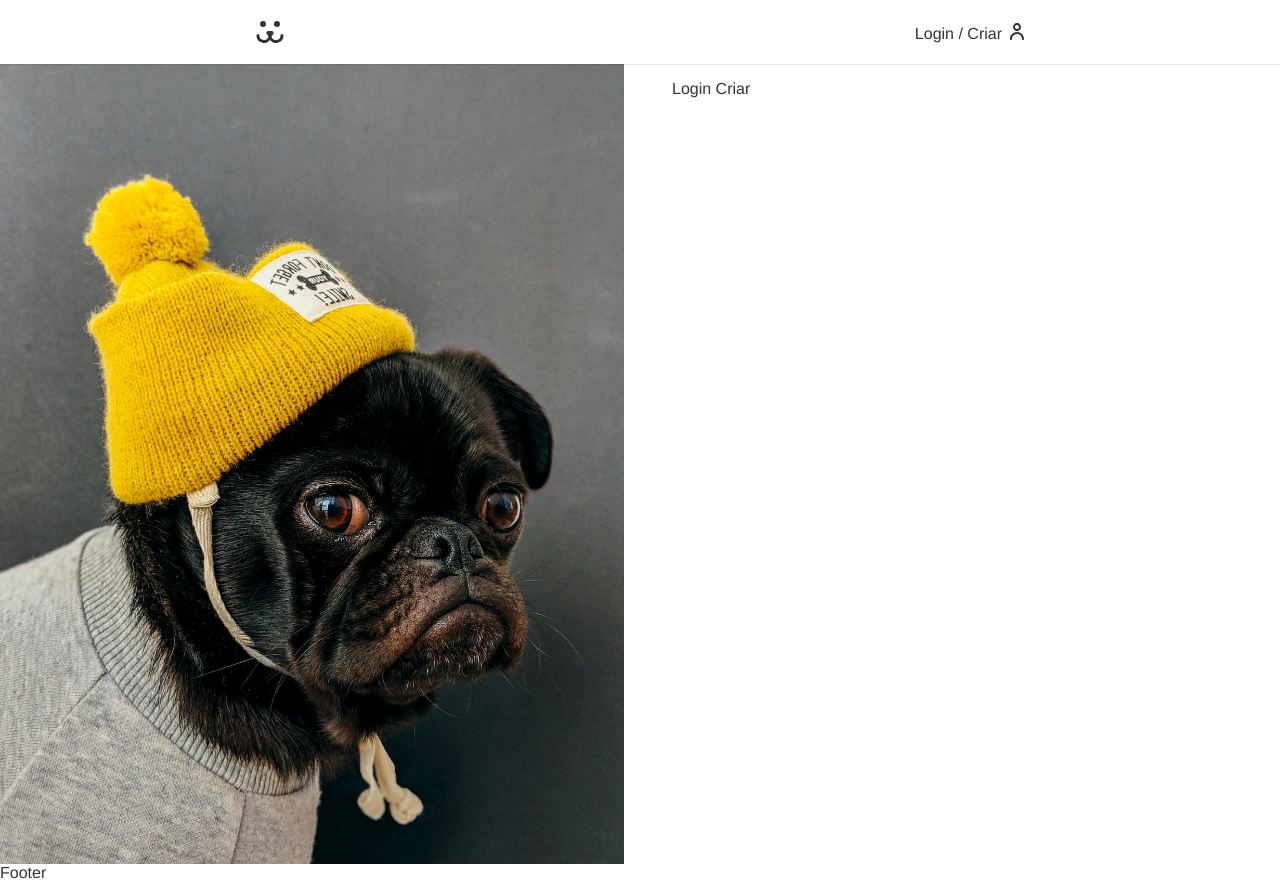
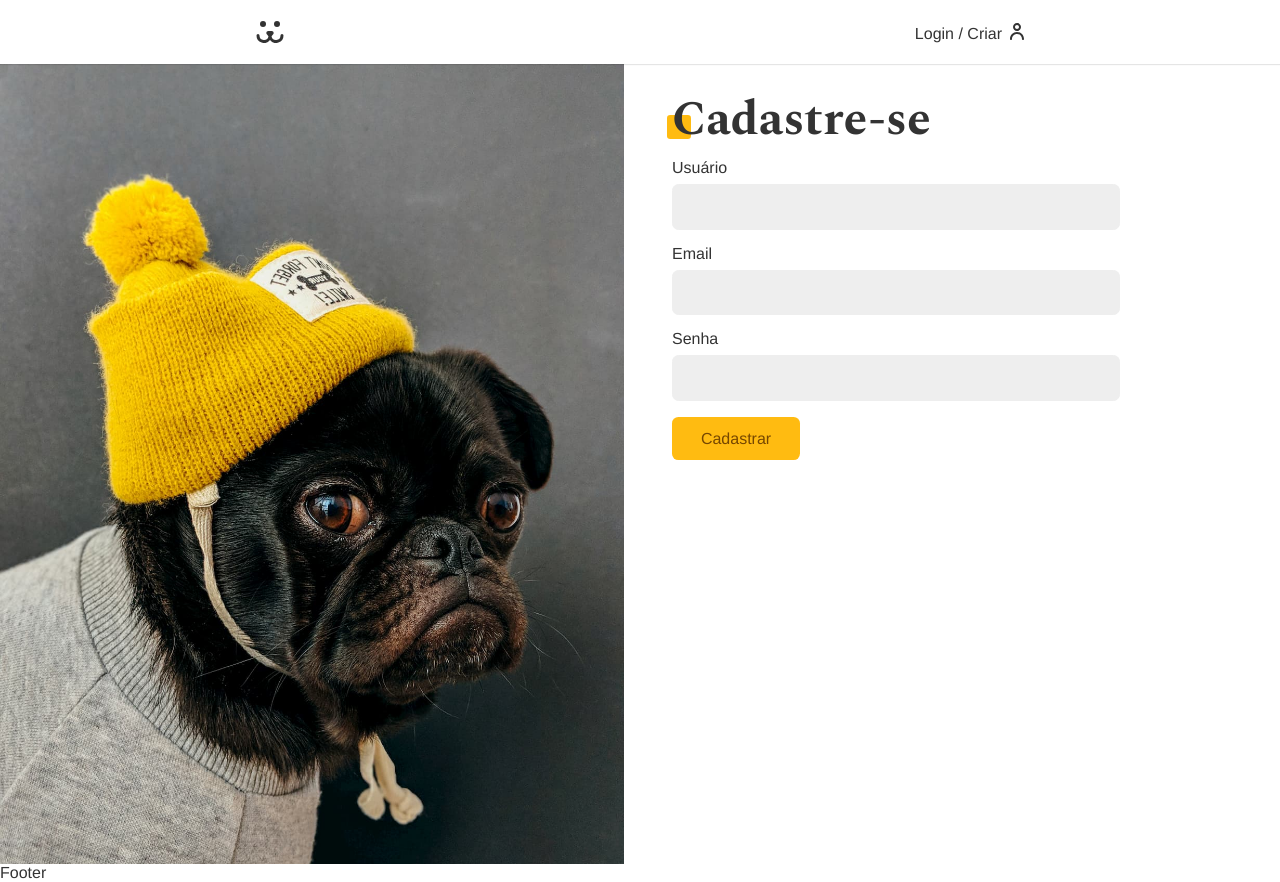
Before and after one commit to erlijunior/dogs, a React (Vite) app: page /login/criar in a window 1280 px wide. Built offline with nearby package versions, Linux system fonts and the light colour scheme.

Commit message:
feat: implementa cadastro de usuário

```diff
--- a/src/Components/Login/LoginCreate.jsx
+++ b/src/Components/Login/LoginCreate.jsx
@@ -1,4 +1,39 @@
+import Input from '../Forms/Input'
+import Button from '../Forms/Button'
+import useForm from '../../Hooks/useForm'
+import { USER_POST } from '../../api'
+import React from 'react'
+import { UserContext } from '../../Contexts/UserContext'
+
 const LoginCreate = () => {
-	return <div>Login Criar</div>
+	const username = useForm()
+	const email = useForm('email')
+	const password = useForm() // colocar password para validar
+
+	const { userLogin } = React.useContext(UserContext)
+
+	async function handleSubmit(event) {
+		event.preventDefault()
+		const { url, options } = USER_POST({
+			username: username.value,
+			email: email.value,
+			password: password.value,
+		})
+		const response = await fetch(url, options)
+		if (response.ok) userLogin(username.value, password.value)
+		console.log(response)
+	}
+
+	return (
+		<section className='animeLeft'>
+			<h1 className='title'>Cadastre-se</h1>
+			<form onSubmit={handleSubmit}>
+				<Input label={'Usuário'} type={'text'} name={'username'} {...username} />
+				<Input label={'Email'} type={'email'} name={'email'} {...email} />
+				<Input label={'Senha'} type={'password'} name={'password'} {...password} />
+				<Button>Cadastrar</Button>
+			</form>
+		</section>
+	)
 }
 export default LoginCreate
--- a/src/Hooks/useForm.jsx
+++ b/src/Hooks/useForm.jsx
@@ -5,6 +5,11 @@
 		regex:
 			/^(([^<>()[\]\\.,;:\s@"]+(\.[^<>()[\]\\.,;:\s@"]+)*)|.(".+"))@((\[[0-9]{1,3}\.[0-9]{1,3}\.[0-9]{1,3}\.[0-9]{1,3}\])|(([a-zA-Z\-0-9]+\.)+[a-zA-Z]{2,}))$/,
 		message: 'Preencha um email válido',
+	},
+	password: {
+		regex: /^(?=.*\d)(?=.*[a-z])(?=.*[A-Z])(?=.*[$*&@#])[0-9a-zA-Z$*&@#]{8,}$/,
+		message:
+			'A senha deve conter ao menos um dígito, uma letra minúscula, uma letra maiúscula, menos um caractere especial, menos 8 dos caracteres mencionados',
 	},
 }
 
--- a/src/api.jsx
+++ b/src/api.jsx
@@ -36,3 +36,16 @@
 		},
 	}
 }
+
+export function USER_POST(body) {
+	return {
+		url: API_URL + '/api/user',
+		options: {
+			method: 'POST',
+			headers: {
+				'Content-Type': 'application/json',
+			},
+			body: JSON.stringify(body),
+		},
+	}
+}
```
